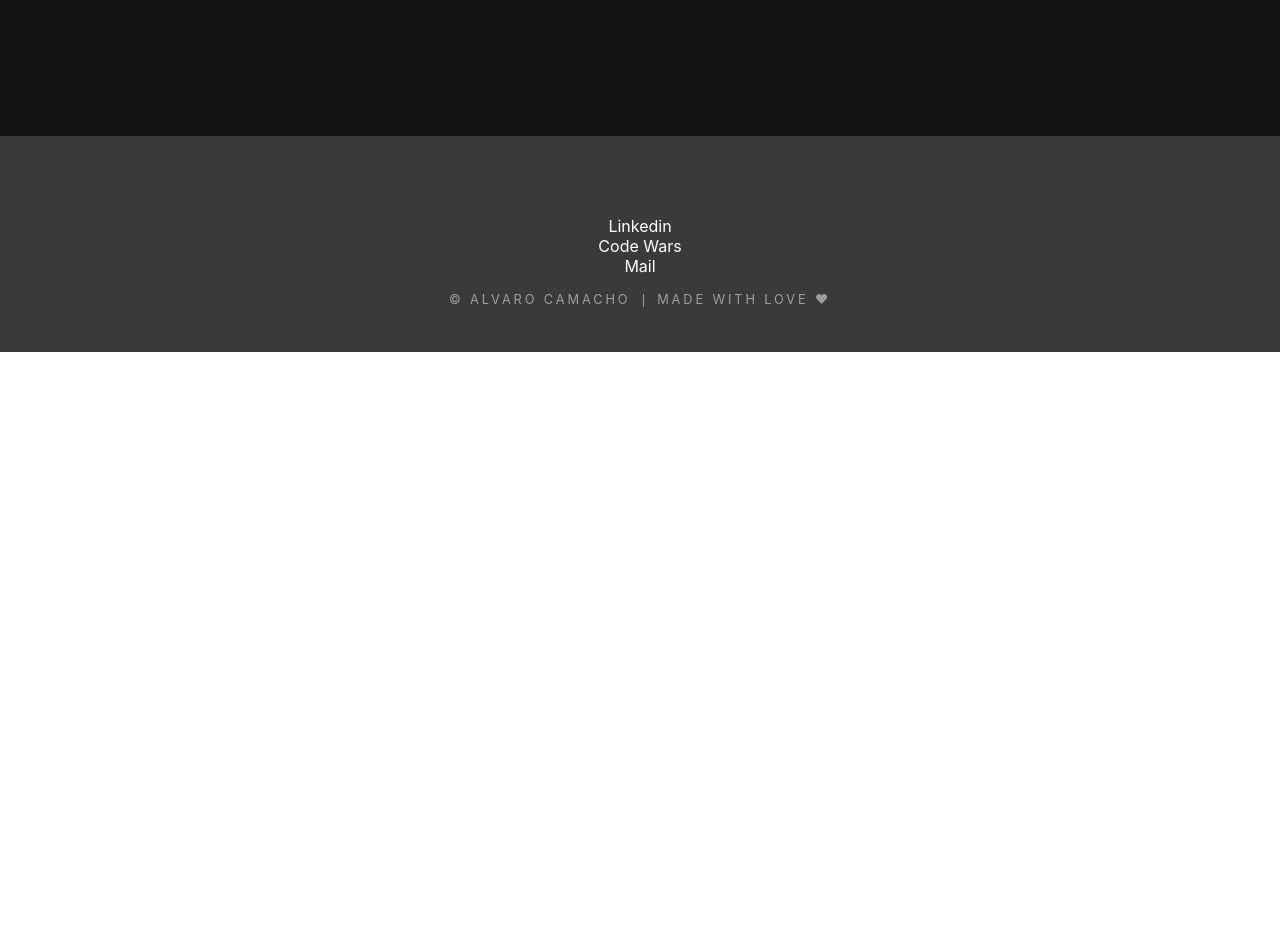
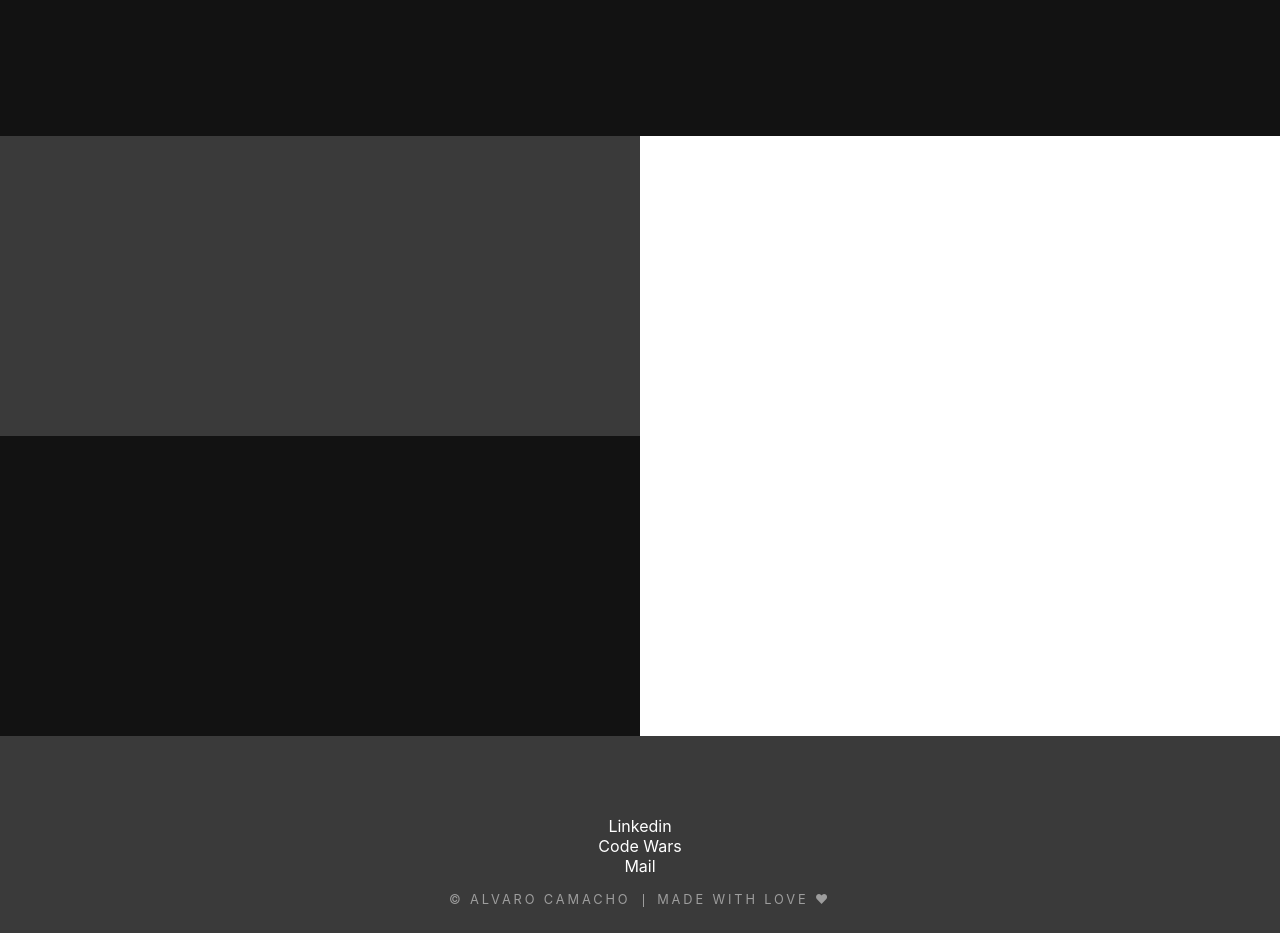
Before and after one commit to Mauricio-xxi/portfolio, a React app in the folder portfolio/: page / in a window 1280 px wide. Shown: the part 740-1673 px from the top of the page. Before the commit the page ends 1092 px from the top, so only its background shows below. Built offline with nearby package versions, Linux system fonts and the light colour scheme; what styletron-engine-atomic, styletron-react would draw is missing.

Commit message:
add main structure

```diff
--- a/portfolio/src/pages/Main.js
+++ b/portfolio/src/pages/Main.js
@@ -10,6 +10,23 @@ export const Main = () => {
                 <p>Full Stack Developer</p>
                 <h2>Work in progress...</h2>
             </header>
+            <div style={{ height: '600px', display: 'flex', width: '100%' }}>
+                <div></div>
+                <div style={{ width: '50%' }}>
+                    <div
+                        style={{
+                            height: '300px',
+                            backgroundColor: '#3a3a3a',
+                        }}
+                    ></div>
+                    <div
+                        style={{
+                            height: '300px',
+                            backgroundColor: '#121212',
+                        }}
+                    ></div>
+                </div>
+            </div>
         </div>
     )
 }
```
